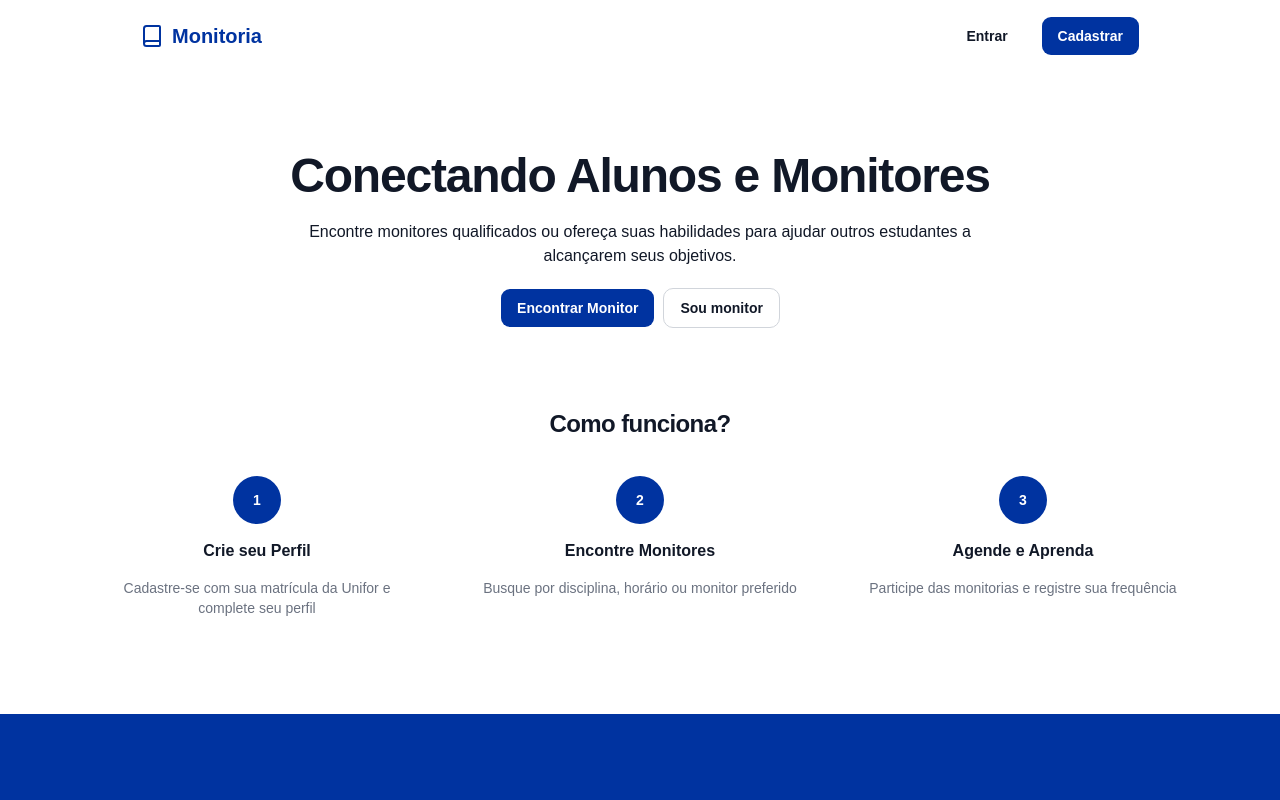
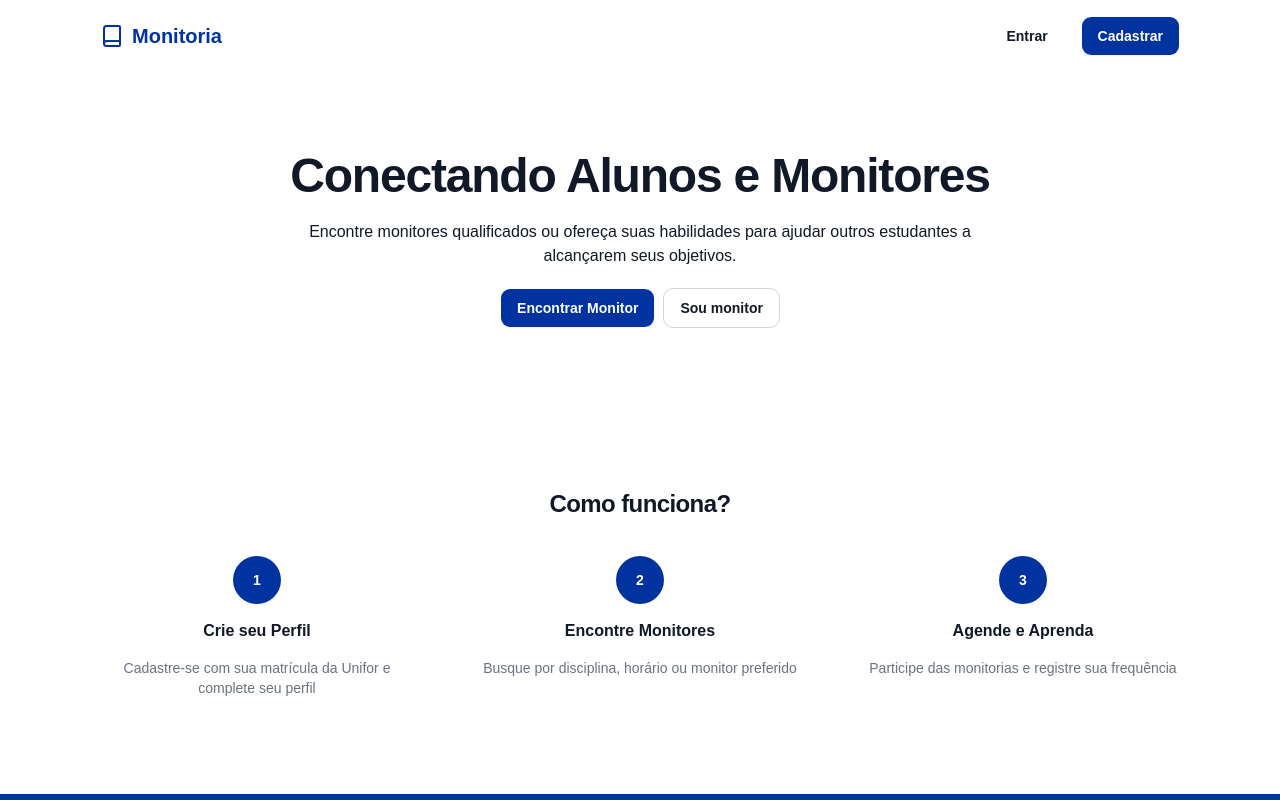
Before and after one commit to Jv1ctor/monitoria-app-web, a React (Vite) app: page / in a window 1280 px wide. Shown: the top 800 px of the page. Built offline with nearby package versions, Linux system fonts and the light colour scheme.

Commit message:
fix(public-layout): Change margin to padding to add border

```diff
--- a/src/components/layout/public-layout.tsx
+++ b/src/components/layout/public-layout.tsx
@@ -14,9 +14,9 @@ import { Outlet } from "react-router"
 
 function PublicLayout() {
   return (
-    <div className="flex flex-col">
+    <div className="flex flex-col ">
       <Topbar
-        className="mx-0 md:mx-25"
+        className="mx-0 md:px-25"
         actions={
           <div className="flex flex-row items-center lg:gap-4">
             <div className="hidden lg:flex items-center gap-4">
@@ -56,7 +56,7 @@ function PublicLayout() {
         }
       />
 
-      <main>
+      <main className="flex flex-col items-center jusitfy-center">
         <Outlet />
       </main>
 
```
